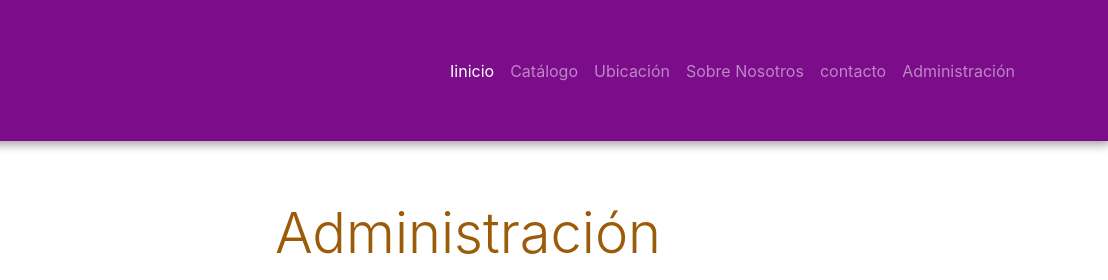
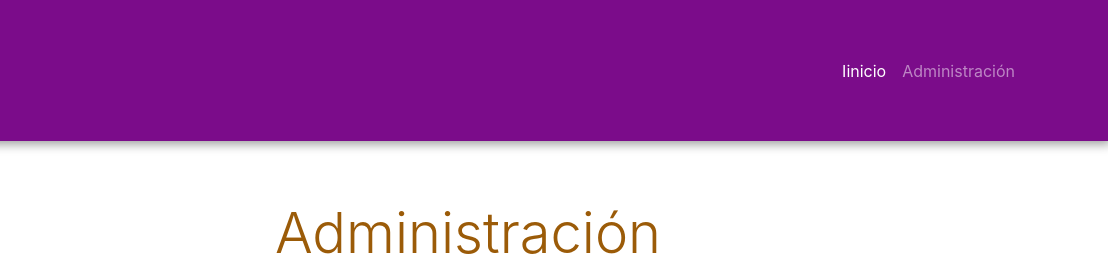
Before and after one commit to Fer1ado/DesafioJs_Clase4, a plain HTML site: page CONTENIDO/Admin.html in a window 1280 px wide. Shown: the top 280 px of the page, 172-1280 px from the left. Drawn offline with nearby package versions, Linux system fonts and the light colour scheme.

Commit message:
DesafioClase4_V2.0

```diff
--- a/CONTENIDO/Admin.html
+++ b/CONTENIDO/Admin.html
@@ -39,18 +39,6 @@
         <ul class="navbar-nav ms-auto">
           <li class="nav-item">
             <a href="../index.html" class="nav-link active">Iinicio</a>
-          </li>
-          <li class="nav-item">
-            <a href="Catalogo.html" class="nav-link">Catálogo</a>
-          </li>
-          <li class="nav-item">
-            <a href="Ubicacion.html" class="nav-link">Ubicación</a>
-          </li>
-          <li class="nav-item">
-            <a href="SoNos.html" class="nav-link">Sobre Nosotros</a>
-          </li>
-          <li class="nav-item">
-            <a href="Contacto.html" class="nav-link">contacto</a>
           </li>
           <li class="nav-item">
             <a href="Admin.html" class="nav-link">Administración</a>
```
